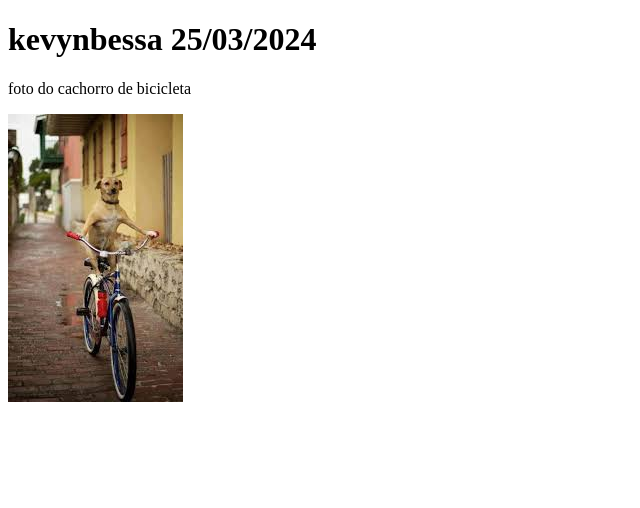
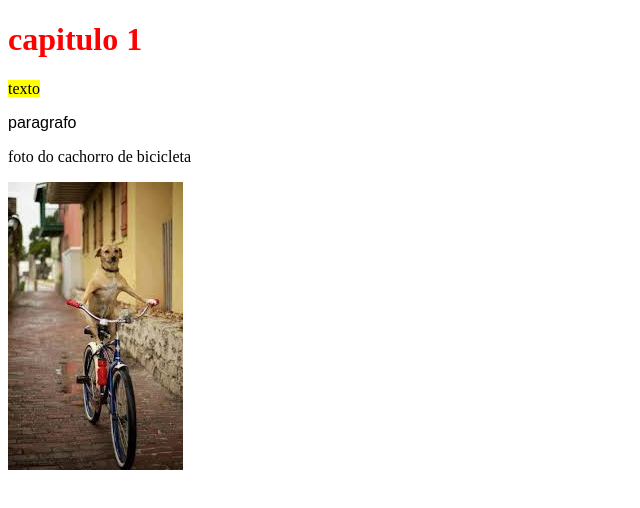
Before and after one commit to kevynfpss/Site2dsaopedro, a plain HTML site: page Index.html in a window 1280 px wide. Shown: the whole page, without its empty margins (0-640 px from the left). Drawn offline with Linux system fonts and the light colour scheme.

Commit message:
Update Index.html

```diff
--- a/Index.html
+++ b/Index.html
@@ -4,9 +4,15 @@
     <meta charset="UTF-8">
     <meta name="viewport" content="width=device-width, initial-scale=1.0">
     <title>kevynbessa</title>
+
 </head>
 <body>
-    <h1>kevynbessa 25/03/2024</h1>
+    <h1 style="color:red"> capitulo 1</h1>
+    <mark style="bacground-color:blue;">texto</mark>
+    <p style="font-family:arial">paragrafo</p>
     <p> foto do cachorro de bicicleta </p>
     <img src="cachorrodebike.jpeg" alt="um cachorro caramelo andando de bicicleta">
+
+
 </body>
+</html>
```
